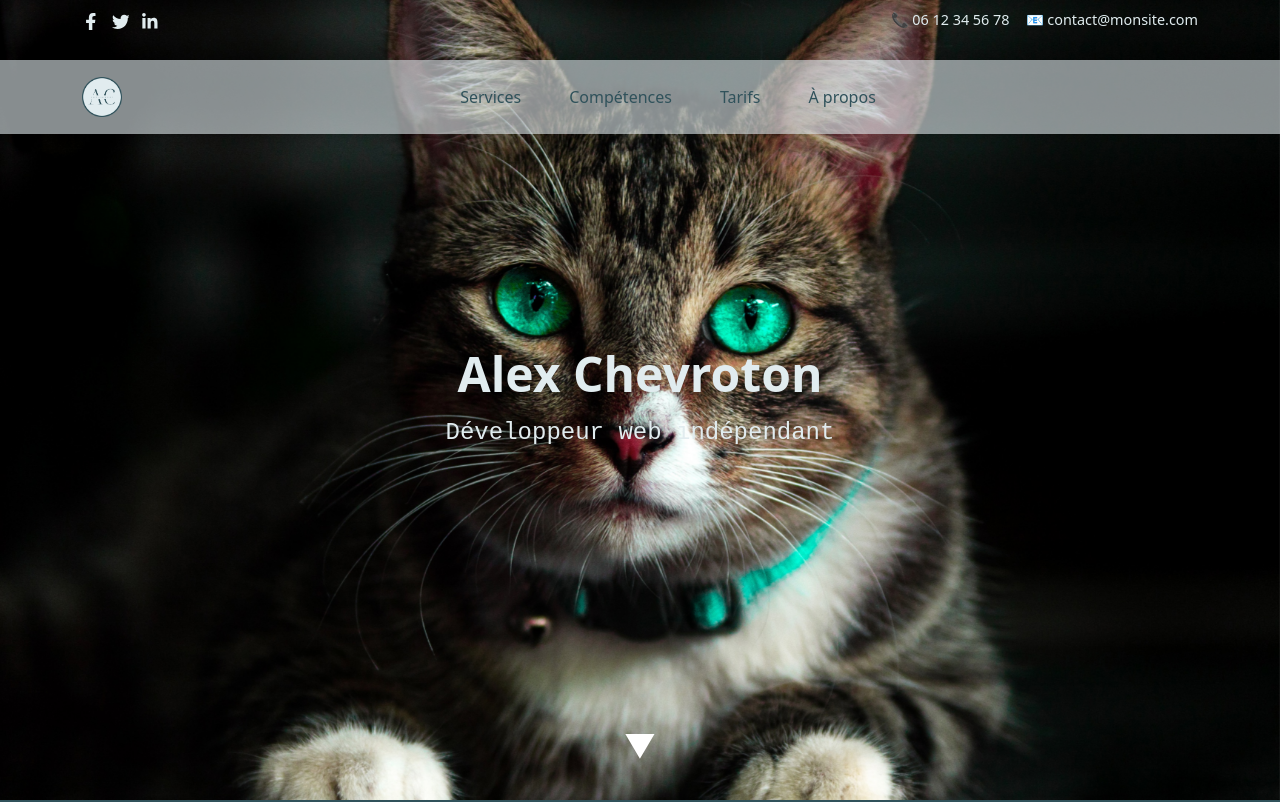
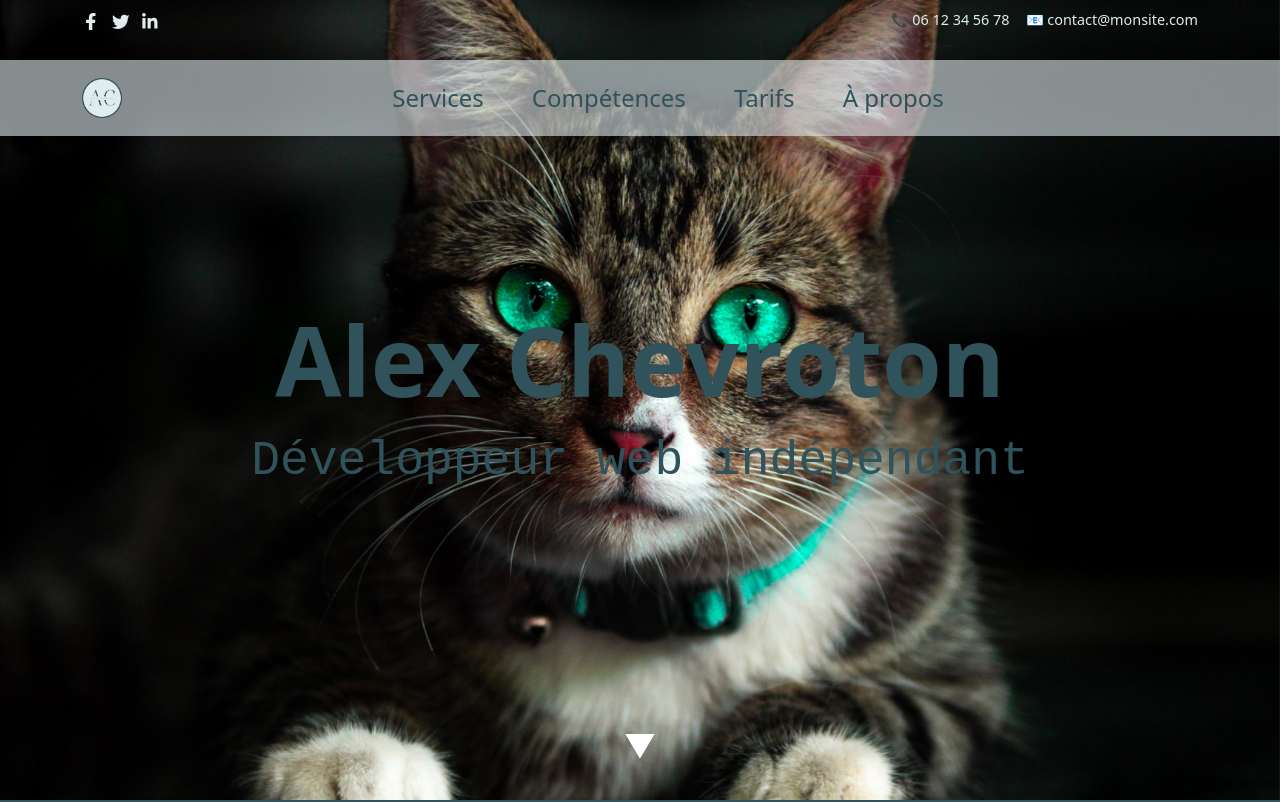
Before and after one commit to AlexCh90/alex-chevroton.fr, a React (Create React App) app: page / in a window 1280 px wide. Shown: the top 802 px of the page. Built offline with nearby package versions, Linux system fonts and the light colour scheme.

Commit message:
25/06/2025 - 17 h 34

```diff
--- a/src/assets/styles/carousel.scss
+++ b/src/assets/styles/carousel.scss
@@ -18,20 +18,20 @@
     left: 50%;
     transform: translate(-50%, -50%);
     text-align: center;
-    color: #E1ECEF;
+    color: #30525B;
     z-index: 10;
     padding: 1rem;
   }
 
   .carousel-title {
-    font-size: 3rem;
+    font-size: 6rem;
     font-weight: bold;
     margin-bottom: 1rem;
     animation: fadeIn 1s ease-in-out;
   }
 
   .carousel-subtitle {
-    font-size: 1.5rem;
+    font-size: 3rem;
     font-family: monospace;
     white-space: nowrap;
     overflow: hidden;
--- a/src/assets/styles/navbar.scss
+++ b/src/assets/styles/navbar.scss
@@ -11,6 +11,7 @@
 
   .nav-link {
     font-weight: 500;
+    font-size: 1.5rem;
     cursor: pointer;
     transition: color 0.3s ease;
     margin: 0 1rem; // ✅ Ajoute de l’espacement horizontal ici
--- a/src/components/Header.js
+++ b/src/components/Header.js
@@ -24,7 +24,7 @@ const Header = () => {
             <a href="https://twitter.com" target="_blank" rel="noreferrer">
               <FaTwitter />
             </a>
-            <a href="https://linkedin.com" target="_blank" rel="noreferrer">
+            <a href="https://www.linkedin.com/in/alex-chevroton/" target="_blank" rel="noreferrer">
               <FaLinkedinIn />
             </a>
           </div>
```
